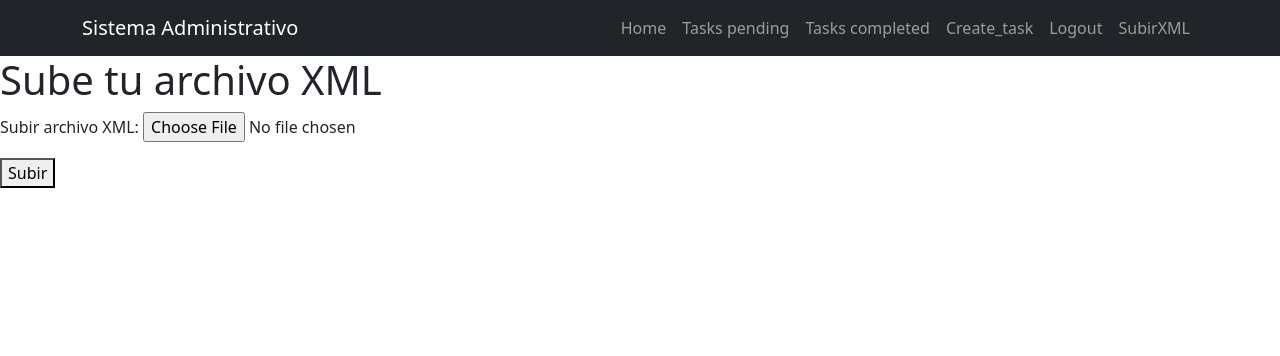
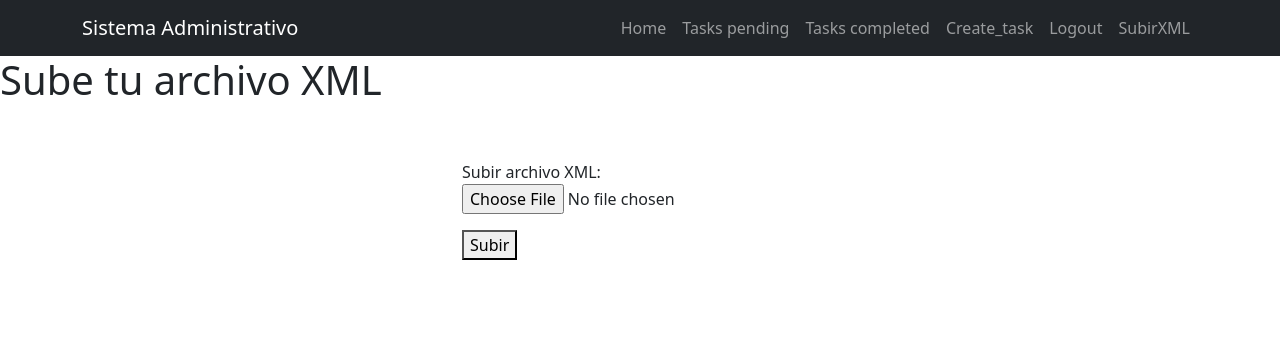
Before and after one commit to victornetroski/SistemaAdmin, a Django app: page /gestor_xml/ in a window 1280 px wide. Shown: the top 356 px of the page. Run offline with Django 5.2, Linux system fonts and the light colour scheme; the visitor is signed in with stand-in values (Sample User, id 1).

Commit message:
intento5

```diff
--- a/gestor_xml/templates/upload_xml.html
+++ b/gestor_xml/templates/upload_xml.html
@@ -3,10 +3,16 @@
 {% block content %}
 
 <h1>Sube tu archivo XML</h1>
-<form method="post" enctype="multipart/form-data">
-    {% csrf_token %}
-    {{ form.as_p }}
-    <button type="submit">Subir</button>
-</form>
 
+<main class="container">
+    <div class="row">
+        <div class="col-md-4 offset-md-4 mt-5">
+            <form method="post" enctype="multipart/form-data">
+                {% csrf_token %}
+                {{ form.as_p }}
+                <button type="submit">Subir</button>
+            </form>
+        </div>
+    </div>
+</main>
 {% endblock %}
```
